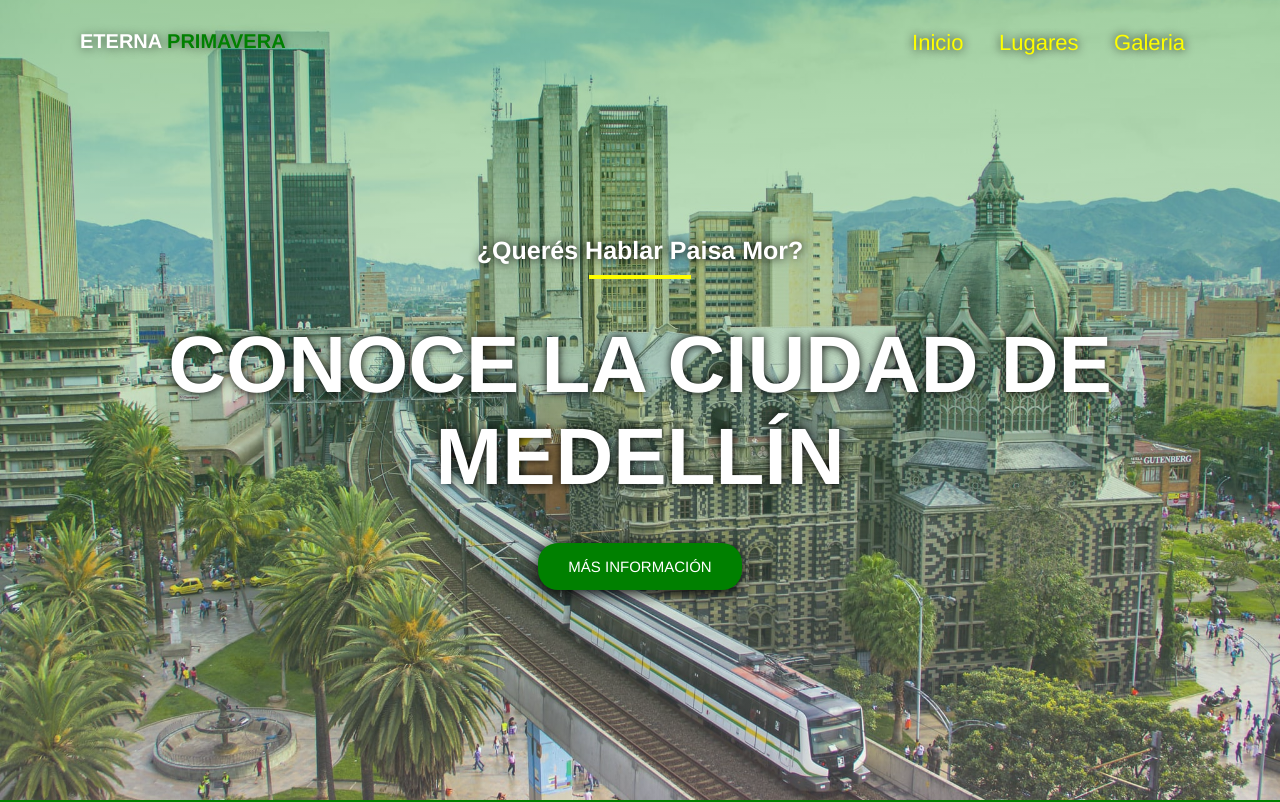
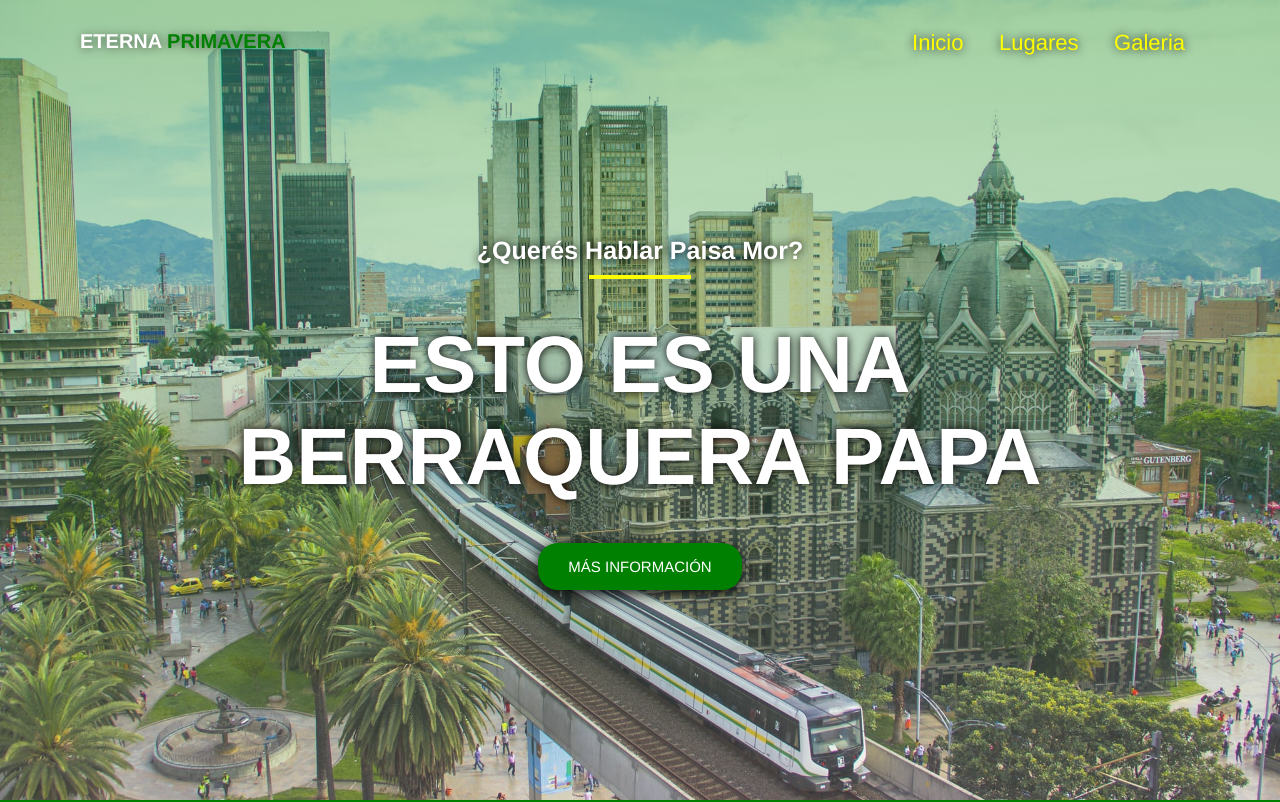
Before and after one commit to DolphH12/fullstacknoche, a plain HTML site: page index.html in a window 1280 px wide. Shown: the top 802 px of the page. Drawn offline with Linux system fonts and the light colour scheme.

Commit message:
Actualizacion titulo

```diff
--- a/index.html
+++ b/index.html
@@ -22,7 +22,7 @@
       <div class="titulos">
         <p>¿Querés hablar paisa mor?</p>
         <hr class="separador" />
-        <h1>Conoce la ciudad de Medellín</h1>
+        <h1>Esto es una berraquera papa</h1>
         <a href="#segunda" class="btn-ppal">más información</a>
       </div>
     </header>
```
